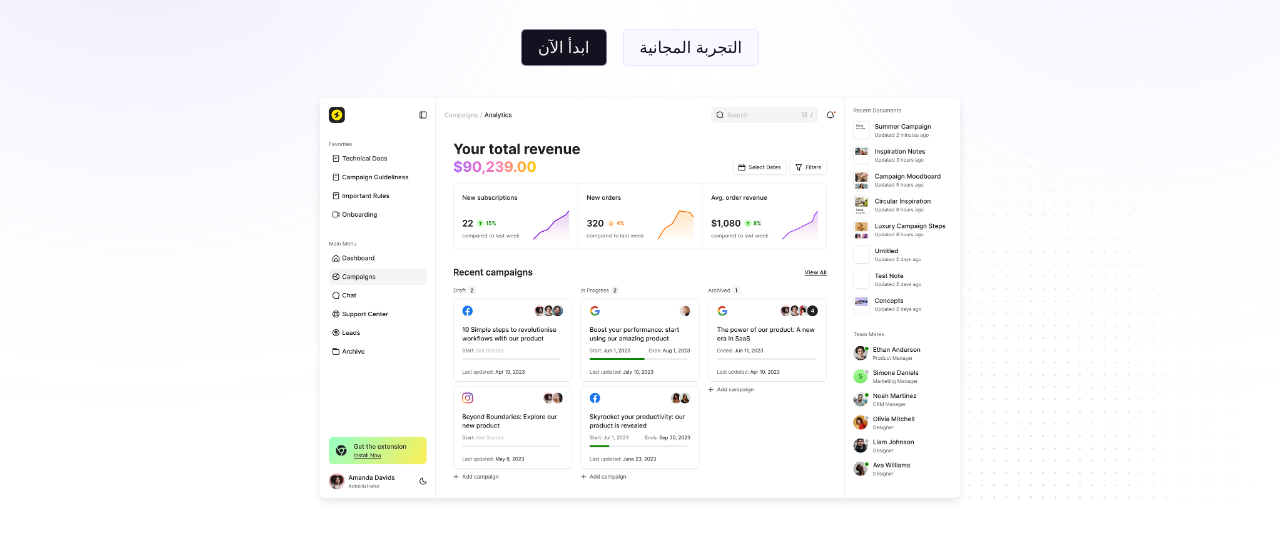
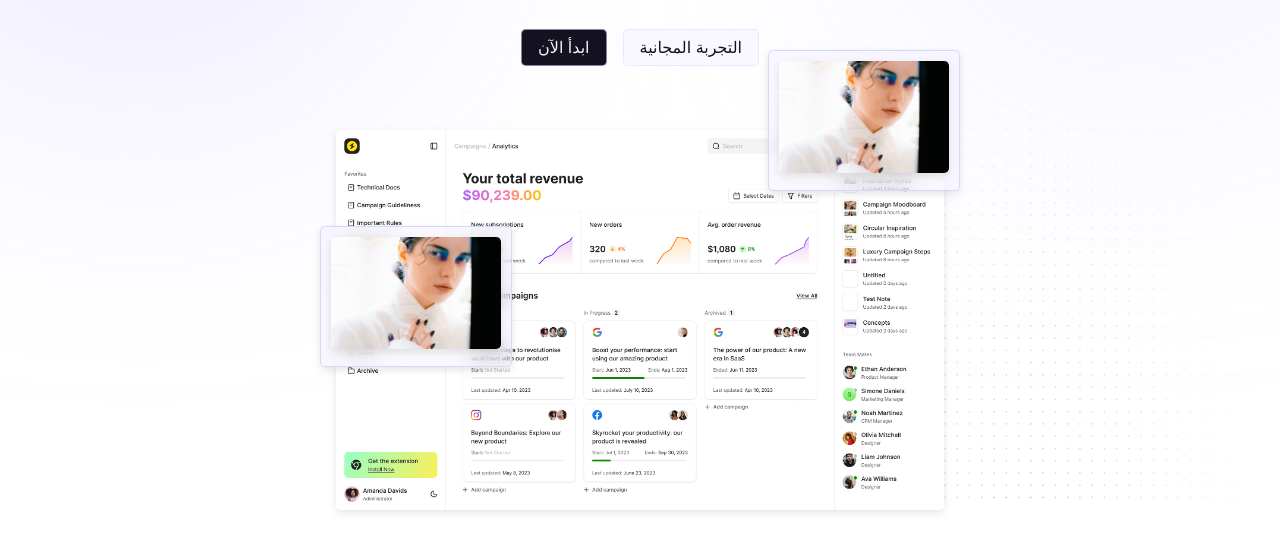
Before and after one commit to redaezziani/Learn-HTML-CSS-Advanced-Concept, a plain HTML site: page Landing-Page/Index.html in a window 1280 px wide. Shown: the part 291-833 px from the top of the page. Before the commit the page ends 800 px from the top, so only its background shows below. Drawn offline with nearby package versions, Linux system fonts and the light colour scheme.

Commit message:
add image

```diff
--- a/Landing-Page/Index.html
+++ b/Landing-Page/Index.html
@@ -110,6 +110,16 @@
     </div>
   </section>
   <div class="dash-board">
+    <div class="img-container">
+            <img src="./images/bee9d4171346517.646d42e2e8570.jpg"
+    class="img1"
+    alt="" srcset="">
+    </div>
+        <div class="img-container v2">
+            <img src="./images/bee9d4171346517.646d42e2e8570.jpg"
+    class="img1"
+    alt="" srcset="">
+    </div>
     <img src="./images/dash.png" alt="" srcset="">
   </div>
 <script
--- a/Landing-Page/style.css
+++ b/Landing-Page/style.css
@@ -290,9 +290,13 @@ section .btn-container-demo-startd .btn.btn-start {
 
 .dash-board {
     width: 100%;
+    height: fit-content;
     display: flex;
     justify-content: center;
     align-items: center;
+    position: relative;
+    padding: 2rem;
+
 }
 
 .dash-board img {
@@ -301,6 +305,30 @@ section .btn-container-demo-startd .btn.btn-start {
     object-fit: cover;
     border-radius: var(--rounded-md);
     box-shadow: 0 0.2rem 0.5rem rgba(0, 0, 0, 0.1);
+}
+
+.dash-board .img-container{
+    position: absolute;
+    width: 15%;
+    z-index: 2;
+    right: 20rem;
+    top: -3rem;
+    padding: 10px;
+    box-shadow: 0 0.2rem 0.5rem rgba(0, 0, 0, 0.1);
+    border: 1px solid var(--bg-slate-dark);
+    backdrop-filter: blur(10px);
+    background-color: rgba(228, 220, 255, 0.203);
+    border-radius: var(--rounded-md);
+}
+.dash-board .img-container.v2{
+    left: 20rem;
+    top: 8rem;
+}
+.dash-board .img-container img{
+    width: 100%;
+    height: auto;
+    object-fit: cover;
+    border-radius: var(--rounded-md);
 }
 
 
```
Also changed, not shown: Landing-Page/images/bee9d4171346517.646d42e2e8570.jpg (added), Landing-Page/images/efea62150592725.62fcf8d5828e7.jpg (added), Landing-Page/images/w0GW5d.webp (added).
